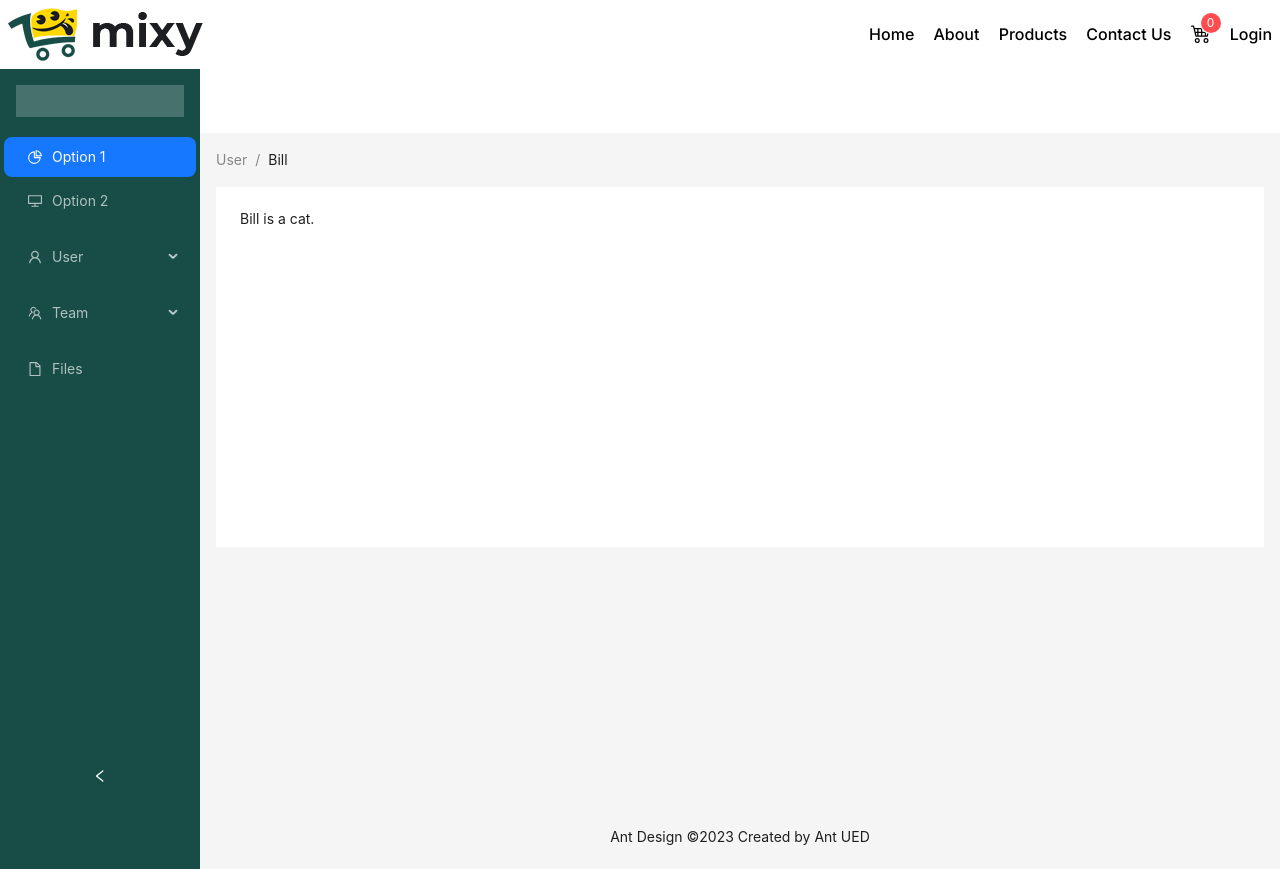
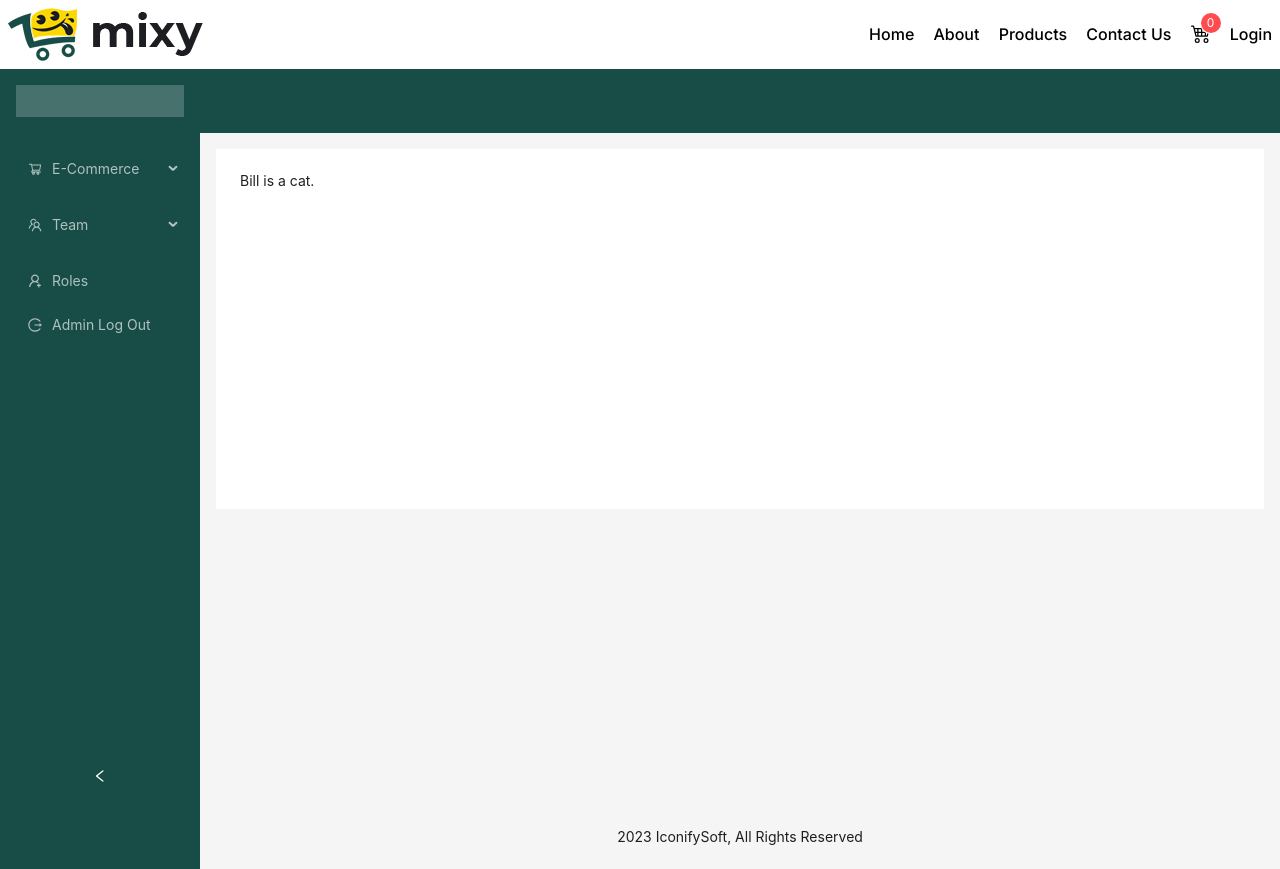
Before and after one commit to Jahid0178/mixy-ecommerce-client, a Next.js app: page /admin in a window 1280 px wide. Built offline with nearby package versions, Linux system fonts and the light colour scheme; no server answers.

Commit message:
modify admin panel design

```diff
--- a/src/pages/admin/index.js
+++ b/src/pages/admin/index.js
@@ -2,10 +2,11 @@ import React, { useState } from "react";
 import Head from "next/head";
 import { Breadcrumb, Layout, Menu, theme } from "antd";
 import {
-  DesktopOutlined,
-  FileOutlined,
-  PieChartOutlined,
+  LogoutOutlined,
+  ShoppingCartOutlined,
   TeamOutlined,
+  UserAddOutlined,
+  UsergroupAddOutlined,
   UserOutlined,
 } from "@ant-design/icons";
 const { Header, Content, Footer, Sider } = Layout;
@@ -20,18 +21,30 @@ function getItem(label, key, icon, children) {
 }
 
 const items = [
-  getItem("Option 1", "1", <PieChartOutlined />),
-  getItem("Option 2", "2", <DesktopOutlined />),
-  getItem("User", "sub1", <UserOutlined />, [
-    getItem("Tom", "3"),
-    getItem("Bill", "4"),
-    getItem("Alex", "5"),
+  getItem("E-Commerce", "sub1", <ShoppingCartOutlined />, [
+    getItem("Admin", "3", <UserOutlined />, [
+      getItem("Add Product", "10"),
+      getItem("Products", "11"),
+      getItem("Customers", "12"),
+      getItem("Customer Details", "13"),
+      getItem("Order", "14"),
+      getItem("Order Details", "15"),
+    ]),
+    getItem("Customer", "4", <UsergroupAddOutlined />, [
+      getItem("Home Page", "16"),
+      getItem("Product details", "17"),
+      getItem("Product filter", "18"),
+      getItem("Cart", "19"),
+      getItem("Checkout", "20"),
+      getItem("Profile", "21"),
+    ]),
   ]),
   getItem("Team", "sub2", <TeamOutlined />, [
     getItem("Team 1", "6"),
     getItem("Team 2", "8"),
   ]),
-  getItem("Files", "9", <FileOutlined />),
+  getItem("Roles", "9", <UserAddOutlined />),
+  getItem("Admin Log Out", "9", <LogoutOutlined />),
 ];
 
 const AdminPanel = () => {
@@ -50,6 +63,7 @@ const AdminPanel = () => {
         <Layout
           style={{
             minHeight: "100vh",
+            padding: 0,
           }}
         >
           <Sider
@@ -71,7 +85,7 @@ const AdminPanel = () => {
               items={items}
             />
           </Sider>
-          <Layout className="site-layout">
+          <Layout className="site-layout" style={{ padding: 0 }}>
             <Header
               style={{
                 padding: 0,
@@ -83,19 +97,12 @@ const AdminPanel = () => {
                 margin: "0 16px",
               }}
             >
-              <Breadcrumb
-                style={{
-                  margin: "16px 0",
-                }}
-              >
-                <Breadcrumb.Item>User</Breadcrumb.Item>
-                <Breadcrumb.Item>Bill</Breadcrumb.Item>
-              </Breadcrumb>
               <div
                 style={{
                   padding: 24,
                   minHeight: 360,
                   background: colorBgContainer,
+                  marginTop: "16px",
                 }}
               >
                 Bill is a cat.
@@ -106,7 +113,7 @@ const AdminPanel = () => {
                 textAlign: "center",
               }}
             >
-              Ant Design ©2023 Created by Ant UED
+              {new Date().getFullYear()} IconifySoft, All Rights Reserved
             </Footer>
           </Layout>
         </Layout>
--- a/src/styles/globals.css
+++ b/src/styles/globals.css
@@ -154,7 +154,7 @@ input {
 .ant-layout .ant-layout-sider,
 .ant-layout .ant-layout-sider-trigger,
 .ant-menu-dark {
-  background: #184d47;
+  background: #184d47 !important;
 }
 
 .ant-steps
```
